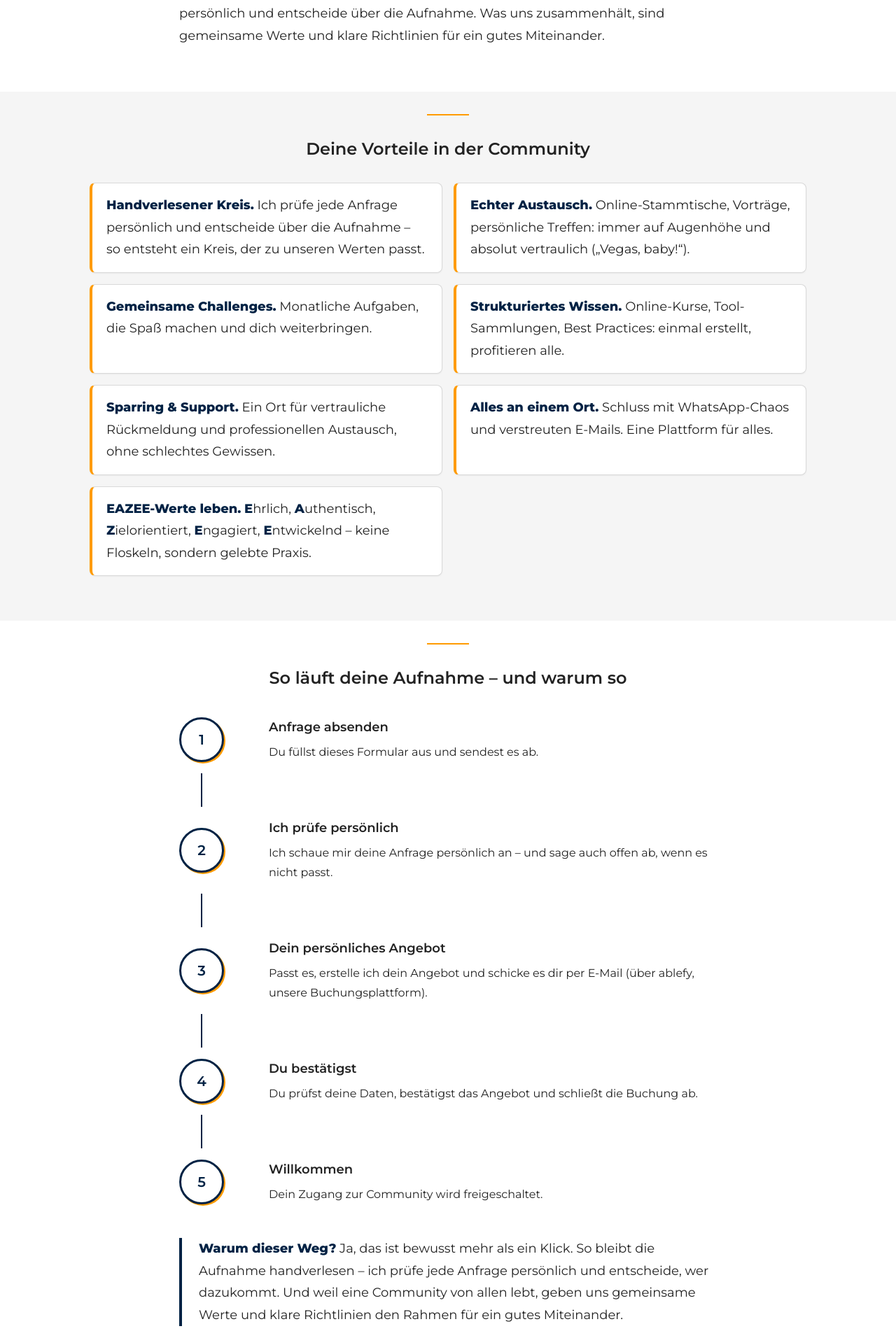
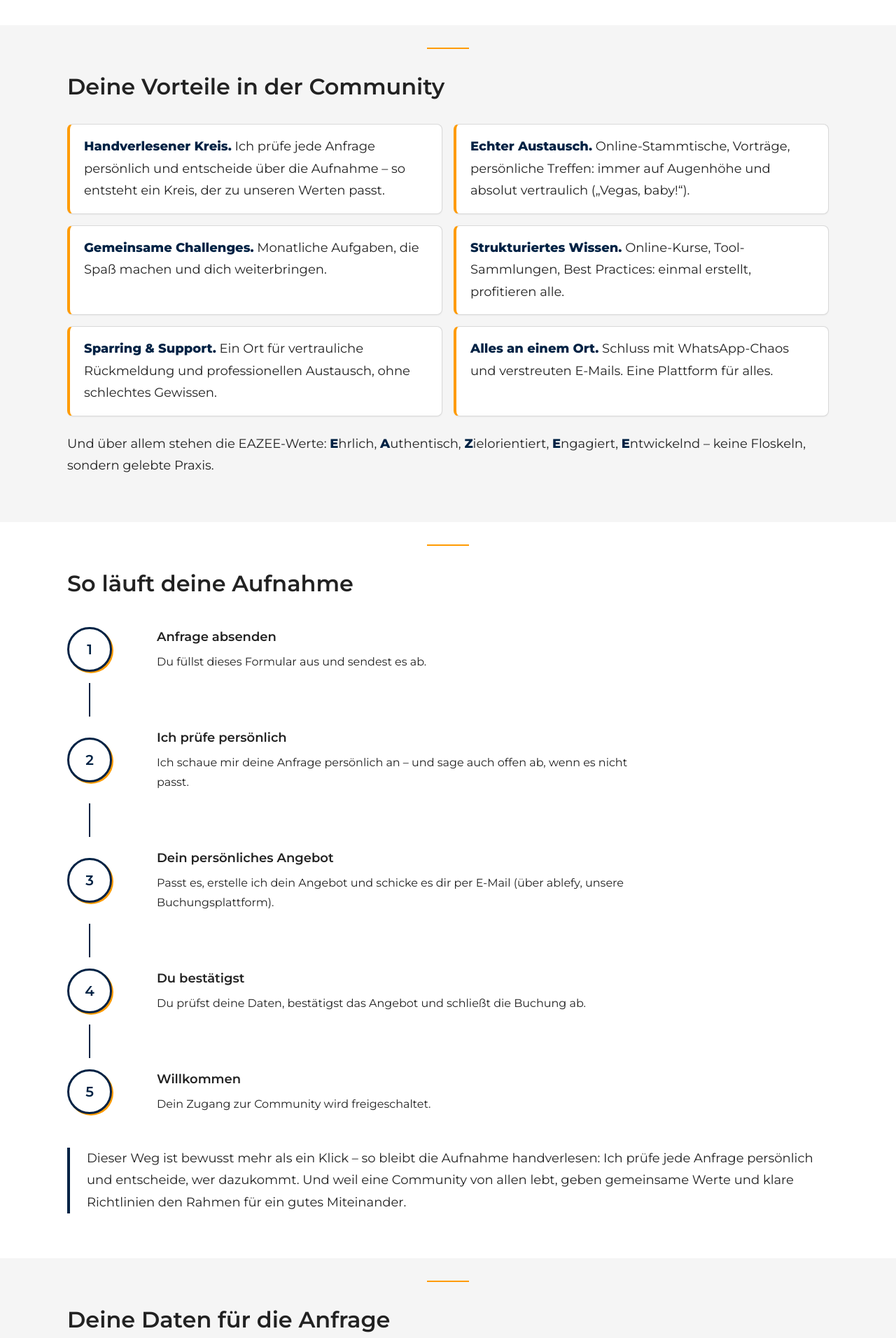
Before and after one commit to MH3-LearnCon/meine-neue-webseite-mit-js, a Next.js app: page /community/anfrage in a window 1280 px wide. Shown: the part 308-2220 px from the top of the page at 70% size. Built offline with nearby package versions, Linux system fonts and the light colour scheme.

Commit message:
refactor(community/anfrage): Layout Site-Standard, EAZEE als Abschluss-Satz, Formular volle Breite; docs(CLAUDE): Themen-Karten korrigiert + HexagonBullet deprecated

```diff
--- a/src/app/community/anfrage/page.tsx
+++ b/src/app/community/anfrage/page.tsx
@@ -1,6 +1,7 @@
 import type { Metadata } from "next";
 import { R } from "@/components/R";
 import { ProcessSteps } from "@/components/ProcessSteps";
+import Reveal from "@/components/Reveal";
 
 export const metadata: Metadata = {
   title: "Community-Anfrage – MH3-EAZEE",
@@ -102,9 +103,9 @@ const inputClass =
 export default function CommunityAnfragePage() {
   return (
     <>
-      <section className="bg-white px-4 py-12 sm:px-8 md:py-16 xl:px-16 2xl:px-24">
-        <div className="mx-auto max-w-3xl">
-          <h1 className="text-3xl font-extrabold leading-tight text-brand-text md:text-4xl">
+      <section className="bg-white pt-12 md:pt-16 pb-8 md:pb-10">
+        <div className="max-w-6xl mx-auto px-4 sm:px-6 lg:px-8">
+          <h1 className="text-3xl md:text-4xl font-extrabold leading-tight text-brand-text">
             Deine Anfrage für die{" "}
             <span className="whitespace-nowrap">
               MH3-EAZEE
@@ -114,20 +115,24 @@ export default function CommunityAnfragePage() {
           </h1>
           <p className="mt-6 text-body text-brand-text">
             Schön, dass du dabei sein möchtest. Die MH3-EAZEE Community ist ein
-            handverlesener, geschützter Kreis – kein offenes Netzwerk. Ich prüfe jede Anfrage persönlich und entscheide über die Aufnahme. Was uns zusammenhält, sind gemeinsame Werte und klare Richtlinien für ein gutes Miteinander.
+            handverlesener, geschützter Kreis – kein offenes Netzwerk. Ich prüfe
+            jede Anfrage persönlich und entscheide über die Aufnahme. Was uns
+            zusammenhält, sind gemeinsame Werte und klare Richtlinien für ein
+            gutes Miteinander.
           </p>
         </div>
       </section>
 
-      <section className="bg-[#F5F5F5] px-4 pt-6 pb-12 sm:px-8 md:pt-8 md:pb-16 xl:px-16 2xl:px-24">
-        <div className="mx-auto max-w-5xl">
+      <section className="bg-[#F5F5F5] pt-6 md:pt-8 pb-12 md:pb-16">
+        <div className="max-w-6xl mx-auto px-4 sm:px-6 lg:px-8">
           <div
+            className="w-[60px] h-[2px] bg-orange mx-auto mb-6 md:mb-8"
             aria-hidden="true"
-            className="mx-auto mb-6 h-[2px] w-[60px] bg-orange md:mb-8"
           />
-          <h2 className="text-center text-2xl font-semibold text-brand-text">
+          <h2 className="text-h2 font-semibold text-brand-text leading-snug">
             Deine Vorteile in der Community
           </h2>
+          <Reveal>
             <ul
               className="mt-8 grid grid-cols-1 list-none gap-4 p-0 m-0 md:grid-cols-2"
               role="list"
@@ -138,59 +143,58 @@ export default function CommunityAnfragePage() {
                   className="rounded-lg border border-brand-gray-mid-light border-l-4 border-l-orange bg-white px-5 py-4 shadow-sm"
                 >
                   <p className="text-body text-brand-text">
-                  <span className="font-bold text-denver-blue">{v.title}.</span>{" "}
+                    <span className="font-bold text-denver-blue">
+                      {v.title}.
+                    </span>{" "}
                     {v.body}
                   </p>
                 </li>
               ))}
-            <li className="rounded-lg border border-brand-gray-mid-light border-l-4 border-l-orange bg-white px-5 py-4 shadow-sm">
-              <p className="text-body text-brand-text">
-                <span className="font-bold text-denver-blue">
-                  EAZEE-Werte leben.
-                </span>{" "}
+            </ul>
+          </Reveal>
+          <p className="mt-6 text-body text-brand-text">
+            Und über allem stehen die EAZEE-Werte:{" "}
             <span className="font-bold text-denver-blue">E</span>hrlich,{" "}
             <span className="font-bold text-denver-blue">A</span>uthentisch,{" "}
             <span className="font-bold text-denver-blue">Z</span>ielorientiert,{" "}
             <span className="font-bold text-denver-blue">E</span>ngagiert,{" "}
-                <span className="font-bold text-denver-blue">E</span>ntwickelnd –
-                keine Floskeln, sondern gelebte Praxis.
+            <span className="font-bold text-denver-blue">E</span>ntwickelnd – keine
+            Floskeln, sondern gelebte Praxis.
           </p>
-            </li>
-          </ul>
         </div>
       </section>
 
-      <section className="bg-white px-4 pt-6 pb-12 sm:px-8 md:pt-8 md:pb-16 xl:px-16 2xl:px-24">
-        <div className="mx-auto max-w-5xl">
+      <section className="bg-white pt-6 md:pt-8 pb-12 md:pb-16">
+        <div className="max-w-6xl mx-auto px-4 sm:px-6 lg:px-8">
           <div
+            className="w-[60px] h-[2px] bg-orange mx-auto mb-6 md:mb-8"
             aria-hidden="true"
-            className="mx-auto mb-6 h-[2px] w-[60px] bg-orange md:mb-8"
           />
-          <h2 className="text-center text-2xl font-semibold text-brand-text">
-            So läuft deine Aufnahme – und warum so
+          <h2 className="text-h2 font-semibold text-brand-text leading-snug">
+            So läuft deine Aufnahme
           </h2>
-          <ProcessSteps
-            steps={AUFNAHME_SCHRITTE}
-            containerClassName="mx-auto max-w-3xl"
-          />
-          <div className="mx-auto mt-12 max-w-3xl border-l-4 border-denver-blue pl-6">
+          <ProcessSteps steps={AUFNAHME_SCHRITTE} animated />
+          <Reveal>
+            <div className="mt-12 border-l-4 border-denver-blue pl-6">
               <p className="text-body text-brand-text">
-              <span className="font-bold text-denver-blue">
-                Warum dieser Weg?
-              </span>{" "}
-              Ja, das ist bewusst mehr als ein Klick. So bleibt die Aufnahme handverlesen – ich prüfe jede Anfrage persönlich und entscheide, wer dazukommt. Und weil eine Community von allen lebt, geben uns gemeinsame Werte und klare Richtlinien den Rahmen für ein gutes Miteinander.
+                Dieser Weg ist bewusst mehr als ein Klick – so bleibt die
+                Aufnahme handverlesen: Ich prüfe jede Anfrage persönlich und
+                entscheide, wer dazukommt. Und weil eine Community von allen
+                lebt, geben gemeinsame Werte und klare Richtlinien den Rahmen für
+                ein gutes Miteinander.
               </p>
             </div>
+          </Reveal>
         </div>
       </section>
 
-      <section className="bg-[#F5F5F5] px-4 pt-6 pb-12 sm:px-8 md:pt-8 md:pb-16 xl:px-16 2xl:px-24">
-        <div className="mx-auto max-w-3xl">
+      <section className="bg-[#F5F5F5] pt-6 md:pt-8 pb-12 md:pb-16">
+        <div className="max-w-6xl mx-auto px-4 sm:px-6 lg:px-8">
           <div
+            className="w-[60px] h-[2px] bg-orange mx-auto mb-6 md:mb-8"
             aria-hidden="true"
-            className="mx-auto mb-6 h-[2px] w-[60px] bg-orange md:mb-8"
           />
-          <h2 className="text-center text-2xl font-semibold text-brand-text">
+          <h2 className="text-h2 font-semibold text-brand-text leading-snug">
             Deine Daten für die Anfrage
           </h2>
           <p className="mt-6 text-body text-brand-text">
@@ -204,6 +208,7 @@ export default function CommunityAnfragePage() {
             method="post"
             className="mt-10 space-y-6"
           >
+            <div className="grid grid-cols-1 gap-6 md:grid-cols-3">
             <div>
               <label
                 htmlFor="firstname"
@@ -254,6 +259,7 @@ export default function CommunityAnfragePage() {
                 placeholder="Deine E-Mail-Adresse"
                 className={inputClass}
               />
+            </div>
             </div>
 
             <div className="rounded-lg bg-white p-6">
@@ -324,7 +330,7 @@ export default function CommunityAnfragePage() {
             </fieldset>
 
             <p className="text-base text-brand-text">
-              Mit Klick auf „Absenden" geht deine Anfrage an mich. Ich prüfe sie
+              Mit Klick auf „Absenden“ geht deine Anfrage an mich. Ich prüfe sie
               persönlich und melde mich zeitnah. Nach Freigabe erhältst du dein
               persönliches Angebot per E-Mail (Absender: ablefy, unsere
               Buchungsplattform) – dort prüfst und bestätigst du deine Buchung
@@ -343,7 +349,7 @@ export default function CommunityAnfragePage() {
 
             <button
               type="submit"
-              className="w-full rounded-lg bg-orange px-6 py-3 text-base font-bold text-white transition-colors duration-200 hover:bg-denver-blue"
+              className="w-full rounded-lg bg-orange px-8 py-3 text-base font-bold text-white transition-colors duration-200 hover:bg-denver-blue sm:w-auto"
             >
               Jetzt MH3-EAZEE-Community-Zugang anfragen
             </button>
```
Also changed, not shown: content/Community_Anfrage_Texte_MH3_v1.md (+10 -7 lines), 1 other file (tests, documents, lock files or other folders). Lines whose indentation alone changed are shown as unchanged.
